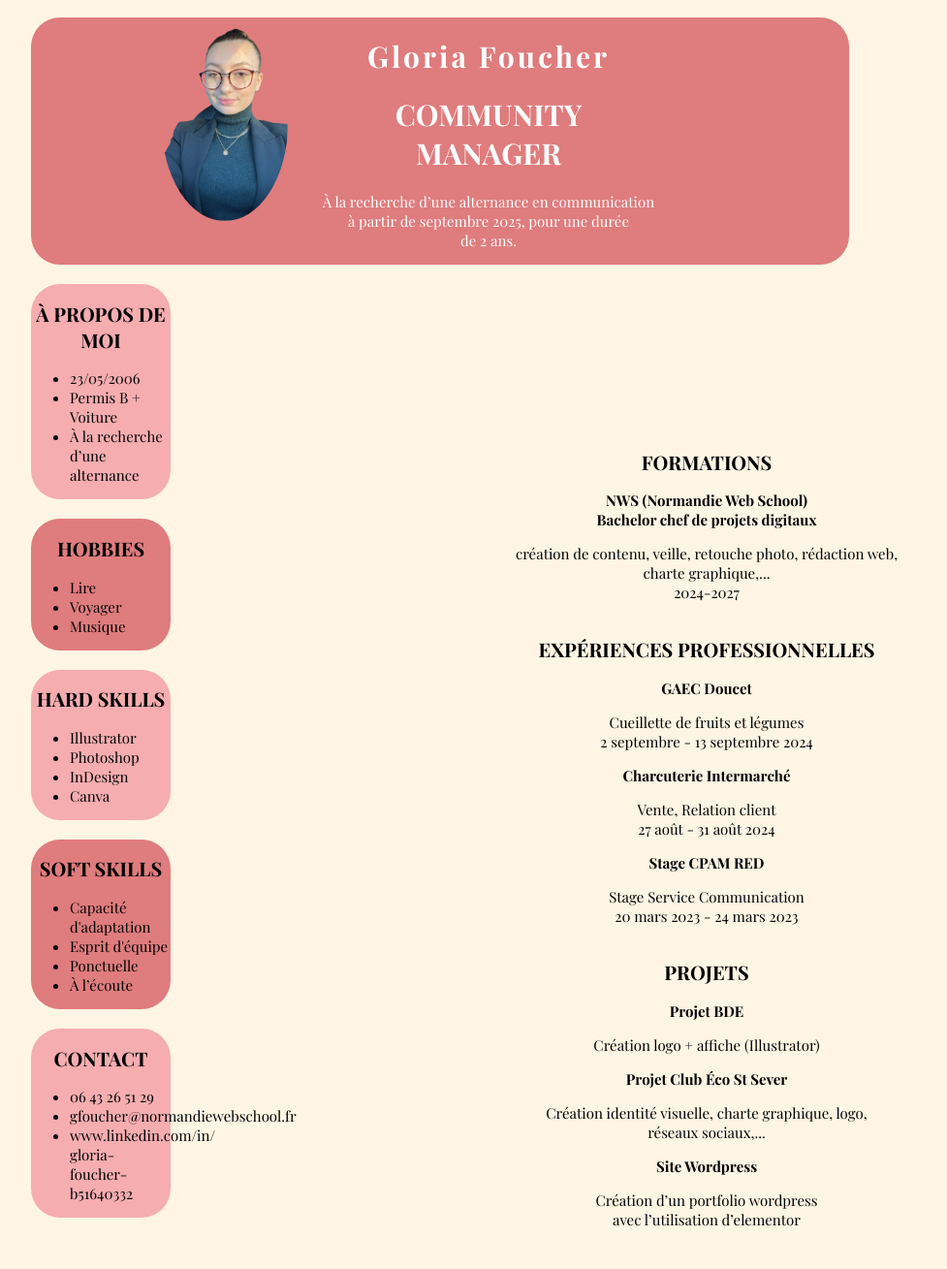
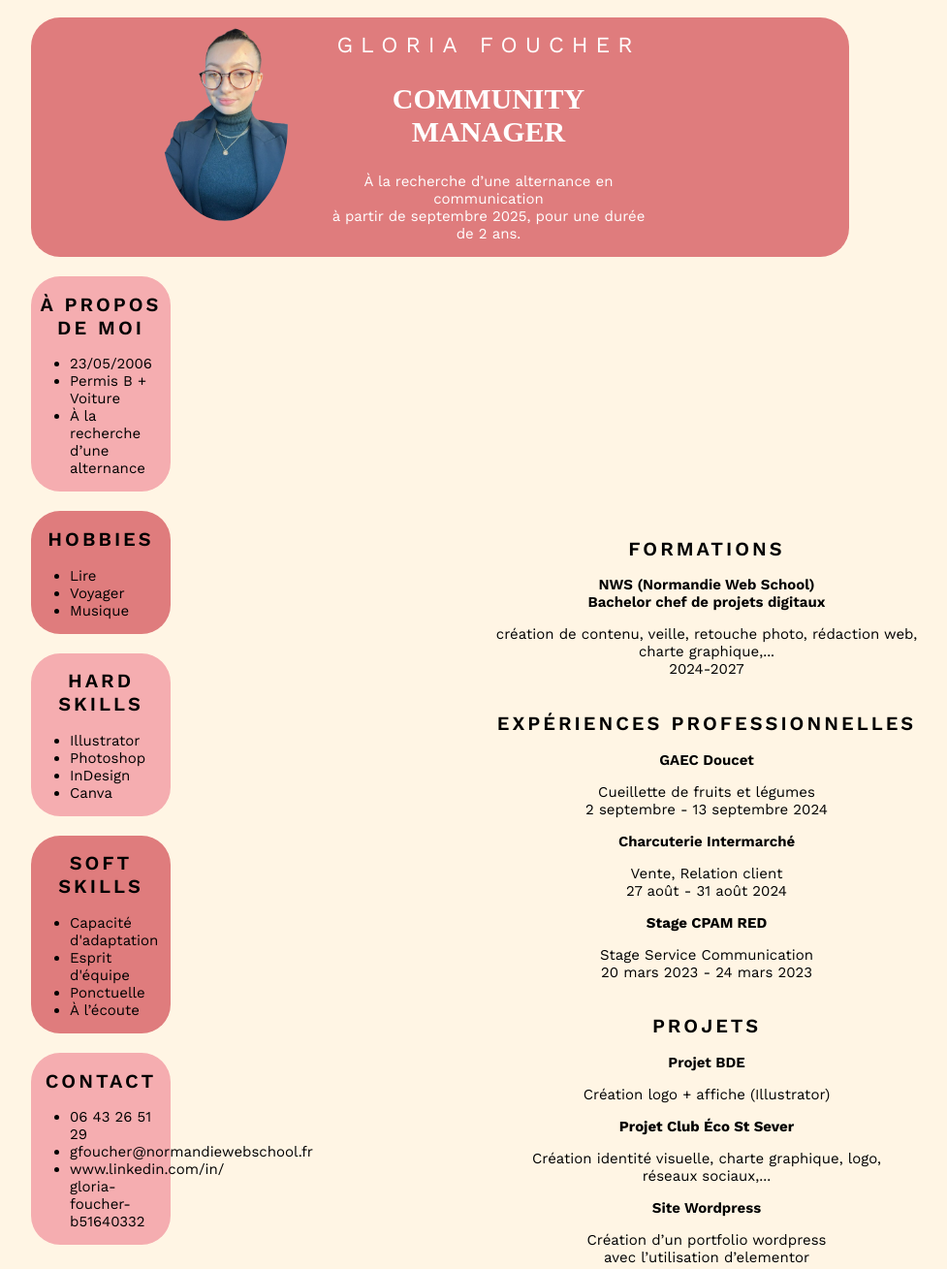
Before and after one commit to gloria-foucher-nws/cv-html-gfoucher-nws, a plain HTML site: page index.html in a window 1280 px wide. Shown: the top 1309 px of the page at 97% size, without its empty margins (186-1163 px from the left). Drawn offline with nearby package versions, Linux system fonts and the light colour scheme; a web font is replaced by a local one.

Commit message:
changement

```diff
--- a/index.html
+++ b/index.html
@@ -6,8 +6,10 @@
     <title>CV Gloria</title>
     <link rel="preconnect" href="https://fonts.googleapis.com" />
     <link rel="preconnect" href="https://fonts.gstatic.com" crossorigin />
+    <link rel="preconnect" href="https://fonts.googleapis.com" />
+    <link rel="preconnect" href="https://fonts.gstatic.com" crossorigin />
     <link
-      href="https://fonts.googleapis.com/css2?family=Abril+Fatface&family=Inter:ital,opsz,wght@0,14..32,100..900;1,14..32,100..900&display=swap"
+      href="https://fonts.googleapis.com/css2?family=Abril+Fatface&family=Work+Sans:ital,wght@0,100..900;1,100..900&display=swap"
       rel="stylesheet"
     />
     <link rel="stylesheet" href="style.css" />
@@ -25,8 +27,8 @@
           <img src="Image/photo.png" alt="Photo" class="photoprofil" />
         </div>
         <div class="header-2">
-          <h1 class="prenom">Gloria Foucher</h1>
-          <h1>COMMUNITY MANAGER</h1>
+          <h1 class="prenom">GLORIA FOUCHER</h1>
+          <h2 class="métier">COMMUNITY MANAGER</h2>
           <p>
             À la recherche d’une alternance en communication <br />
             à partir de septembre 2025, pour une durée <br />de 2 ans.
@@ -35,7 +37,7 @@
       </div>
       <section class="à-propos-de-moi">
         <div>
-          <h1 class="titre">À PROPOS DE MOI</h1>
+          <h2 class="titre">À PROPOS DE MOI</h2>
           <ul>
             <li>23/05/2006</li>
             <li>Permis B + Voiture</li>
@@ -45,7 +47,7 @@
       </section>
       <section class="hobbies">
         <div>
-          <h1 class="titre">HOBBIES</h1>
+          <h2 class="titre">HOBBIES</h2>
           <ul>
             <li>Lire</li>
             <li>Voyager</li>
@@ -55,7 +57,7 @@
       </section>
       <section class="hard-skills">
         <div>
-          <h1 class="titre">HARD SKILLS</h1>
+          <h2 class="titre">HARD SKILLS</h2>
           <ul>
             <li>Illustrator</li>
             <li>Photoshop</li>
@@ -66,7 +68,7 @@
       </section>
       <section class="soft-skills">
         <div>
-          <h1 class="titre">SOFT SKILLS</h1>
+          <h2 class="titre">SOFT SKILLS</h2>
           <ul>
             <li>Capacité d'adaptation</li>
             <li>Esprit d'équipe</li>
@@ -77,7 +79,7 @@
       </section>
       <section class="contact">
         <div>
-          <h1 class="titre">CONTACT</h1>
+          <h2 class="titre">CONTACT</h2>
           <ul>
             <li>06 43 26 51 29</li>
             <li>gfoucher@normandiewebschool.fr</li>
@@ -89,8 +91,8 @@
     <div class="colonne-droite">
       <section class="formations">
         <div>
-          <h1 class="titre">FORMATIONS</h1>
-          <h2>
+          <h2 class="titre">FORMATIONS</h2>
+          <h2 class="titre-2">
             NWS (Normandie Web School)<br />
             Bachelor chef de projets digitaux
           </h2>
@@ -102,13 +104,13 @@
         </div>
       </section>
       <section class="expériences">
-        <h1 class="titre">EXPÉRIENCES PROFESSIONNELLES</h1>
-        <h2>GAEC Doucet</h2>
+        <h2 class="titre">EXPÉRIENCES PROFESSIONNELLES</h2>
+        <h2 class="titre-2">GAEC Doucet</h2>
         <p>
           Cueillette de fruits et légumes <br />
           2 septembre - 13 septembre 2024
         </p>
-        <h2>Charcuterie Intermarché</h2>
+        <h2 class="titre-2">Charcuterie Intermarché</h2>
         <p>
           Vente, Relation client <br />
           27 août - 31 août 2024
@@ -120,15 +122,15 @@
         </p>
       </section>
       <section class="projets">
-        <h1 class="titre">PROJETS</h1>
-        <h2>Projet BDE</h2>
+        <h2 class="titre">PROJETS</h2>
+        <h2 class="titre-2">Projet BDE</h2>
         <p>Création logo + affiche (Illustrator)</p>
         <h2>Projet Club Éco St Sever</h2>
         <p>
           Création identité visuelle, charte graphique, logo,<br />
           réseaux sociaux,...
         </p>
-        <h2>Site Wordpress</h2>
+        <h2 class="titre-2">Site Wordpress</h2>
         <p>
           Création d’un portfolio wordpress <br />
           avec l’utilisation d’elementor
--- a/style.css
+++ b/style.css
@@ -1,6 +1,6 @@
 body {
   background-color: #fff5e4;
-  font-family: "Playfair Display", sans-serif;
+  font-family: "Work Sans", sans-serif;
   font-size: 15px;
 }
 
@@ -25,7 +25,14 @@ h2 {
 }
 
 .prenom {
-  letter-spacing: 3px;
+  letter-spacing: 8px;
+  font-weight: normal;
+  font-size: 23px;
+}
+
+.métier {
+  font-family: "Abril Fatface, sans serif";
+  font-size: 30px;
 }
 
 .photoprofil {
@@ -38,7 +45,9 @@ h2 {
 
 .titre {
   text-align: center;
+  letter-spacing: 3px;
   font-size: 20px;
+  font-weight: 610;
 }
 
 .à-propos-de-moi {
@@ -83,6 +92,10 @@ h2 {
   color: #000;
 }
 
+.titre-2 {
+  font-weight: 650;
+}
+
 .formations {
   text-align: center;
   color: #000;
@@ -108,6 +121,7 @@ h2 {
   flex-direction: column;
   gap: 3px;
   padding: 10px;
-  margin-top: -830px;
+  margin-top: -767px;
   margin-right: -550px;
+  text-align: left;
 }
```
